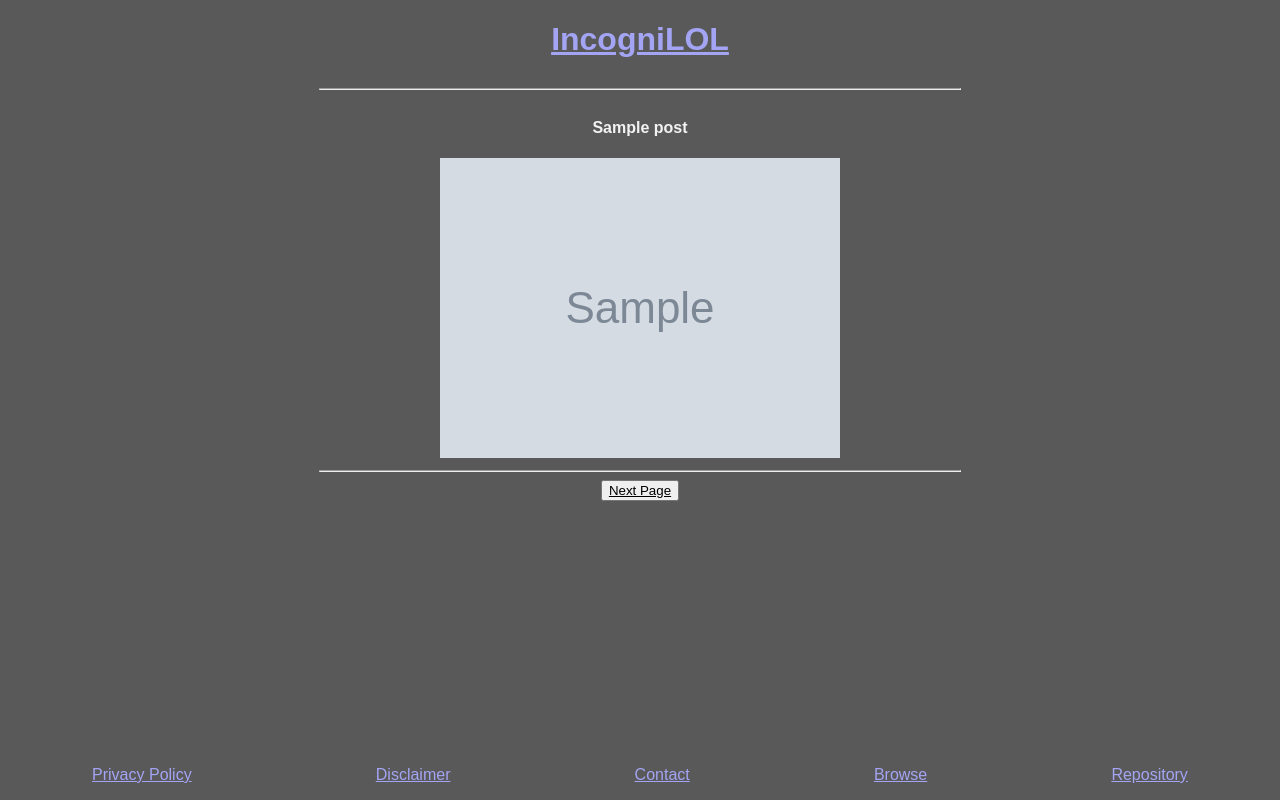
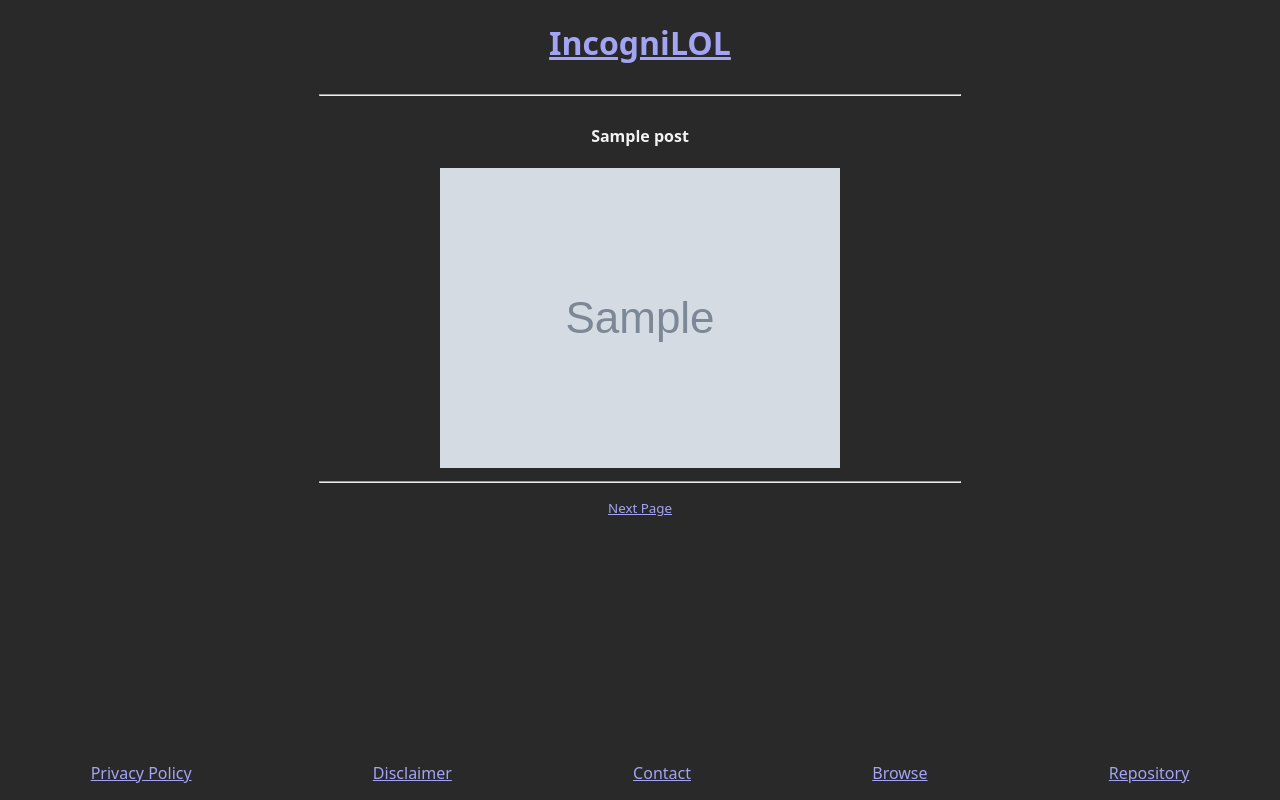
Before and after one commit to m3rone/IncogniLOL, a Flask app: template src/incognilol/templates/home.html in a window 1280 px wide. Run offline with Flask 3, Linux system fonts and the light colour scheme; the template is opened without the code that fills it: most values are stand-ins (such as "Sample title", 1, 10 or a date in 2020); grey boxes marked "Sample" are stand-in pictures.

Commit message:
make the design tiny bit better
Signed-off-by: m3r <m3r@m3r.one>

```diff
--- a/src/incognilol/app.py
+++ b/src/incognilol/app.py
@@ -55,8 +55,8 @@ def create_app():
         isvid = True if "webm" in gagreqhtml else False
         soup = bs(gagreqhtml, 'html.parser')
         gag = str(soup.find_all('script')[-1])
-        with open("tmp/postinfo.txt", "w") as post:
-            post.write(gag)
+        # with open("tmp/postinfo.txt", "w") as post:
+        #     post.write(gag)
         postdata = json.loads(gag.replace("<script type=\"text/javascript\">window._config = JSON.parse(\"", "").replace("\");</script>", "").replace("\\", ""))
         postinfo = postdata["data"]["post"]
         posttitle = postinfo["title"]
--- a/src/incognilol/static/css/home.css
+++ b/src/incognilol/static/css/home.css
@@ -26,3 +26,11 @@
 .black {
     color: black;
 }
+
+.nextbutton {
+    display: inline-block;
+    padding: 0.5rem;
+    color: black;
+    background-color: inherit;
+    border: none;
+}
--- a/src/incognilol/static/css/root.css
+++ b/src/incognilol/static/css/root.css
@@ -1,11 +1,11 @@
 :root {
-    --darkbg: #595959;
+    --darkbg: #292929;
     --darktext: #F2F2F2;
     --darklink: #a4a4f5;
 }
 
 * {
-    font-family: Arial, Helvetica, sans-serif;
+    font-family: system-ui, -apple-system, BlinkMacSystemFont, 'Segoe UI', Roboto, Oxygen, Ubuntu, Cantarell, 'Open Sans', 'Helvetica Neue', sans-serif;
 }
 
 html, body {
--- a/src/incognilol/templates/home.html
+++ b/src/incognilol/templates/home.html
@@ -24,6 +24,6 @@
         <hr class="halfpagewide">
     {% endfor %}
     </section>
-    <button><a class="black" href="/home/{{postlist[-1].nextcursor}}">Next Page</a></button>
+    <button class="nextbutton"><a href="/home/{{postlist[-1].nextcursor}}">Next Page</a></button>
 </main>
 {% endblock %}
```
